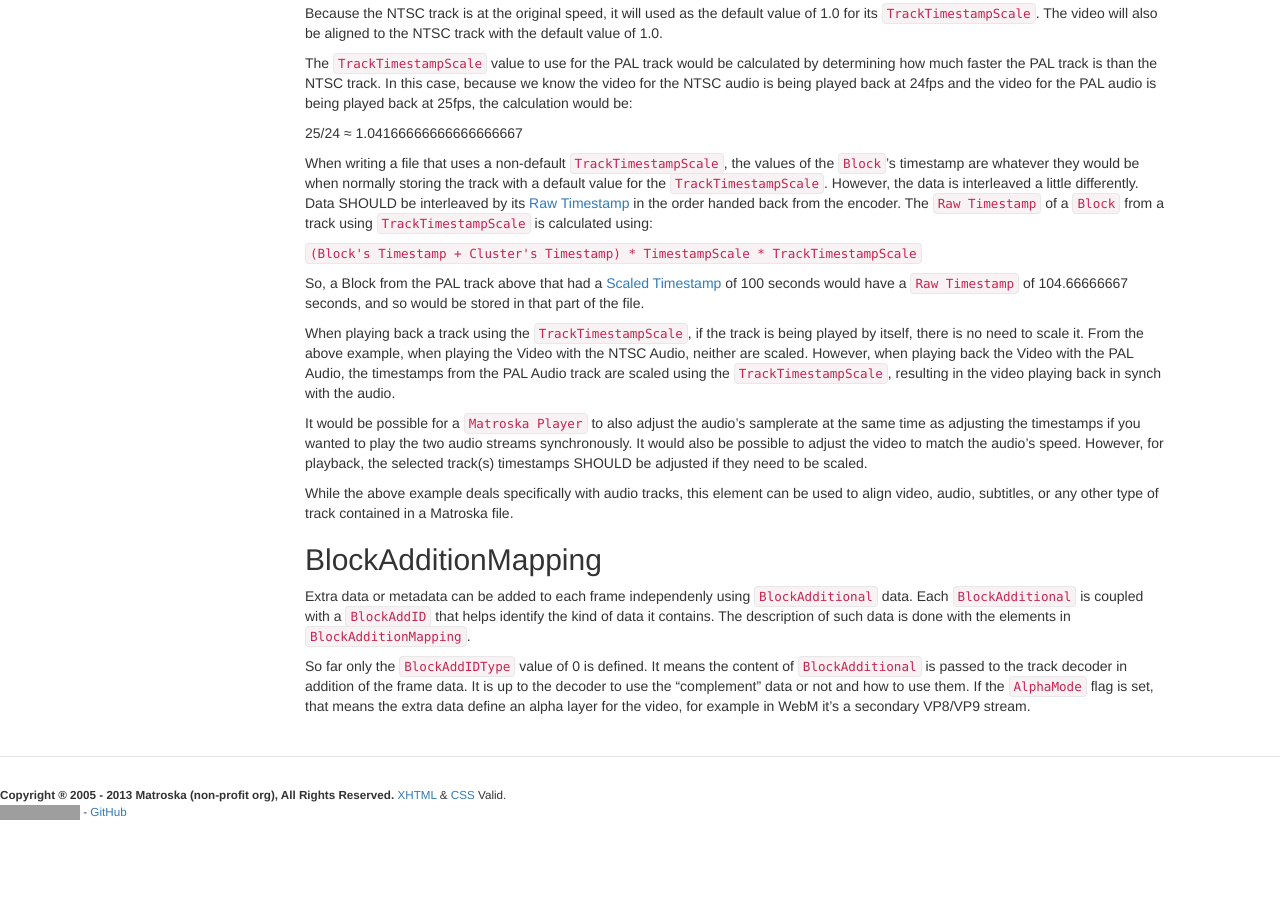
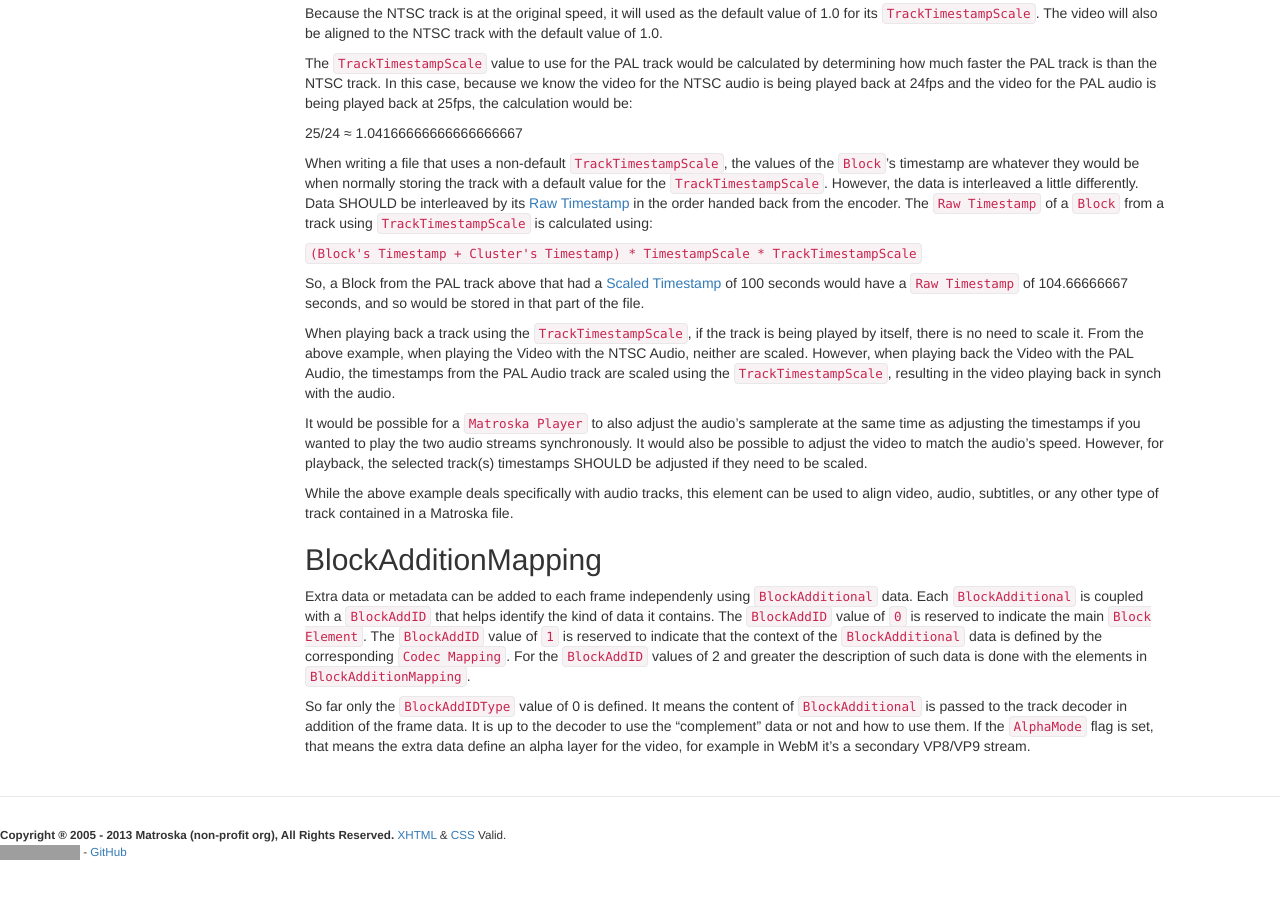
Before and after one commit to ietf-wg-cellar/matroska-specification, a Jekyll site: the page built from notes.md, in a window 1280 px wide and 900 px high, scrolled down 7159 px. Built offline with Jekyll 4.4.1, drawn with Linux system fonts in a browser that asks for light colours; our own code applies the rules of GitHub Pages for plain Markdown files; before the commit the page ends 8019 px from its top, so only the background shows below that; grey boxes are pictures that could not be loaded.

Commit message:
clarify reserved BlockAdditionID values

```diff
--- a/notes.md
+++ b/notes.md
@@ -256,6 +256,6 @@ While the above example deals specifically with audio tracks, this element can b
 
 ## BlockAdditionMapping
 
-Extra data or metadata can be added to each frame independenly using `BlockAdditional` data. Each `BlockAdditional` is coupled with a `BlockAddID` that helps identify the kind of data it contains. The description of such data is done with the elements in `BlockAdditionMapping`.
+Extra data or metadata can be added to each frame independenly using `BlockAdditional` data. Each `BlockAdditional` is coupled with a `BlockAddID` that helps identify the kind of data it contains. The `BlockAddID` value of `0` is reserved to indicate the main `Block Element`. The `BlockAddID` value of `1` is reserved to indicate that the context of the `BlockAdditional` data is defined by the corresponding `Codec Mapping`. For the `BlockAddID` values of 2 and greater the description of such data is done with the elements in `BlockAdditionMapping`.
 
 So far only the `BlockAddIDType` value of 0 is defined. It means the content of `BlockAdditional` is passed to the track decoder in addition of the frame data. It is up to the decoder to use the "complement" data or not and how to use them. If the `AlphaMode` flag is set, that means the extra data define an alpha layer for the video, for example in WebM it's a secondary VP8/VP9 stream.
```
